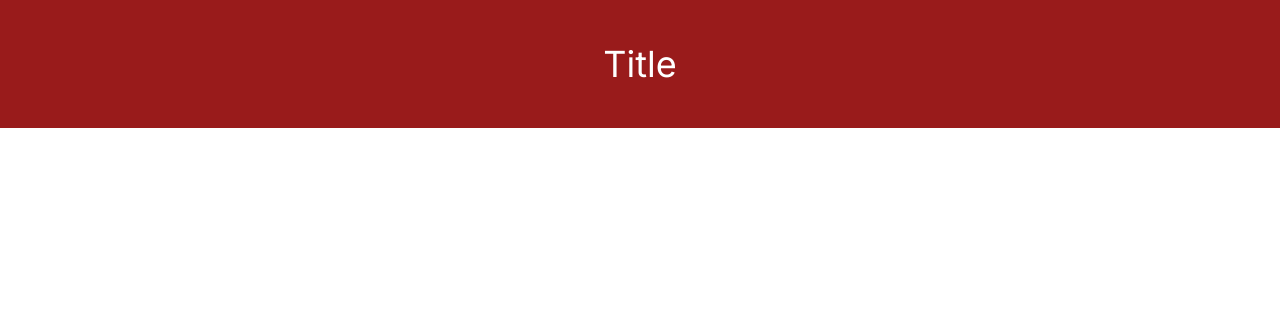
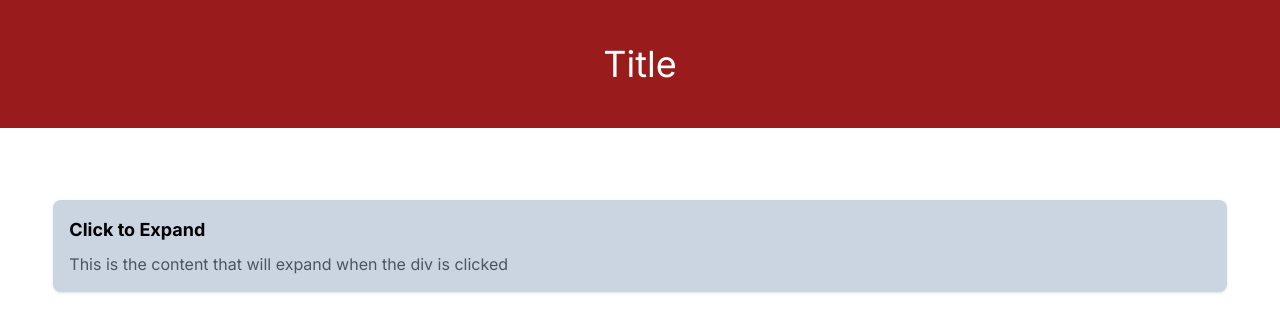
Before and after one commit to ramananj34/hack-app, a Next.js app: page / in a window 1280 px wide. Shown: the top 332 px of the page. Built offline with nearby package versions, Linux system fonts and the light colour scheme.

Commit message:
Work on it

```diff
--- a/app/page.js
+++ b/app/page.js
@@ -2,10 +2,20 @@ import Image from "next/image";
 
 export default function Home() {
   return (
-    <div className="h-screen w-screen bg-white">
+    <div className="h-screen w-screen bg-white justify-center items-center">
       <div className="flex left-0 top-0 h-32 w-screen bg-red-800 justify-center items-center">
         <h1 className="text-center text-white text-4xl">Title</h1>
       </div>
+      <br/>
+      <br/>
+      <br/>
+      <div className="bg-slate-300 w-11/12 p-4 rounded-lg shadow cursor-pointer mx-auto">
+        <h2 class="text-lg font-bold mb-2">Click to Expand</h2>
+        <div class="content">
+          <p class="text-gray-600">This is the content that will expand when the div is clicked</p>
+        </div>
+      </div>
+
     </div>
   );
 }
```
